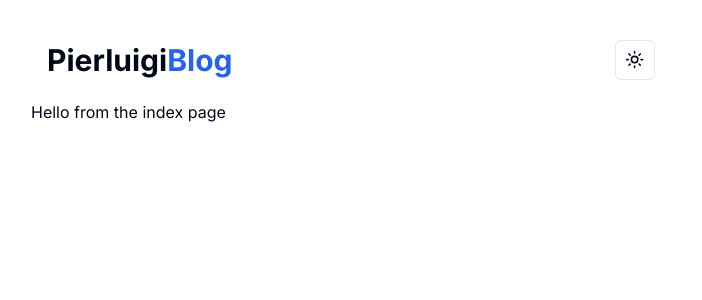
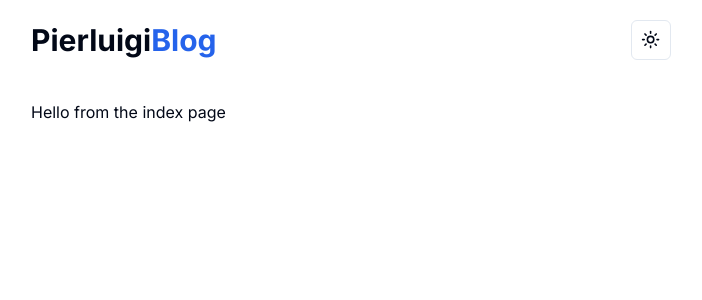
Before and after one commit to PCapid3v/pierluigiBlog, a Next.js app: page / in a window 1280 px wide. Shown: the top 300 px of the page, without its empty margins (289-991 px from the left). Built offline with nearby package versions, Linux system fonts and the light colour scheme.

Commit message:
amend : added Navbar to layout

```diff
--- a/app/layout.tsx
+++ b/app/layout.tsx
@@ -2,6 +2,7 @@ import type { Metadata } from "next";
 import { Inter } from "next/font/google";
 import "./globals.css";
 import { ThemeProvider } from "./components/theme-provider";
+import Navbar from "./components/Navbar";
 
 const inter = Inter({ subsets: ["latin"] });
 
@@ -24,6 +25,7 @@ export default function RootLayout({
           enableSystem
           disableTransitionOnChange
         >
+          <Navbar />
           <main className="max-w-2xl mx-auto px-4 py-5">{children}</main>
         </ThemeProvider>
       </body>
--- a/app/page.tsx
+++ b/app/page.tsx
@@ -1,10 +1,6 @@
-import Image from "next/image";
-import Navbar from "./components/Navbar";
-
 export default function Home() {
   return (
     <div>
-      <Navbar/>
       <h1>
         Hello from the index page
       </h1>
```
